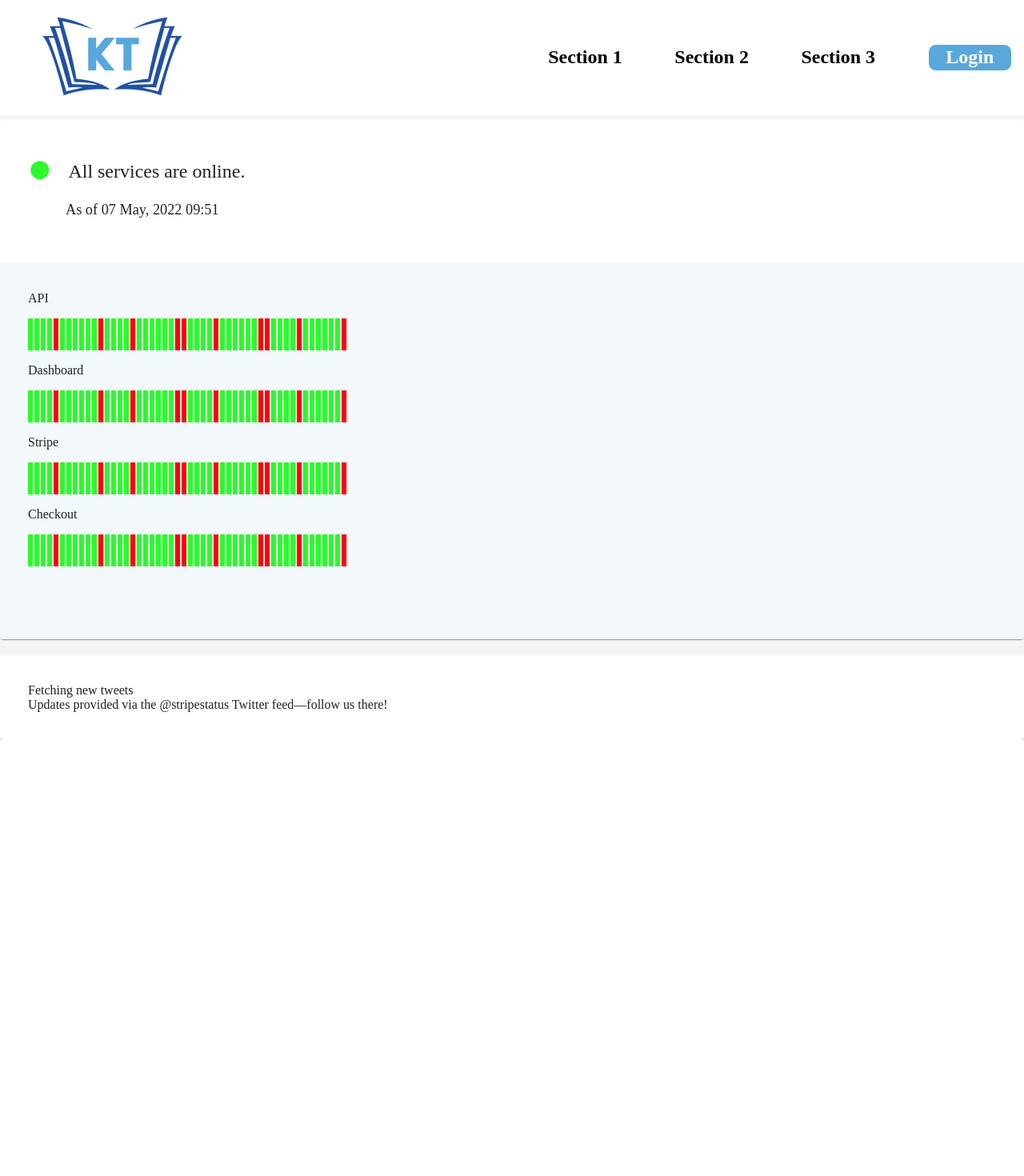
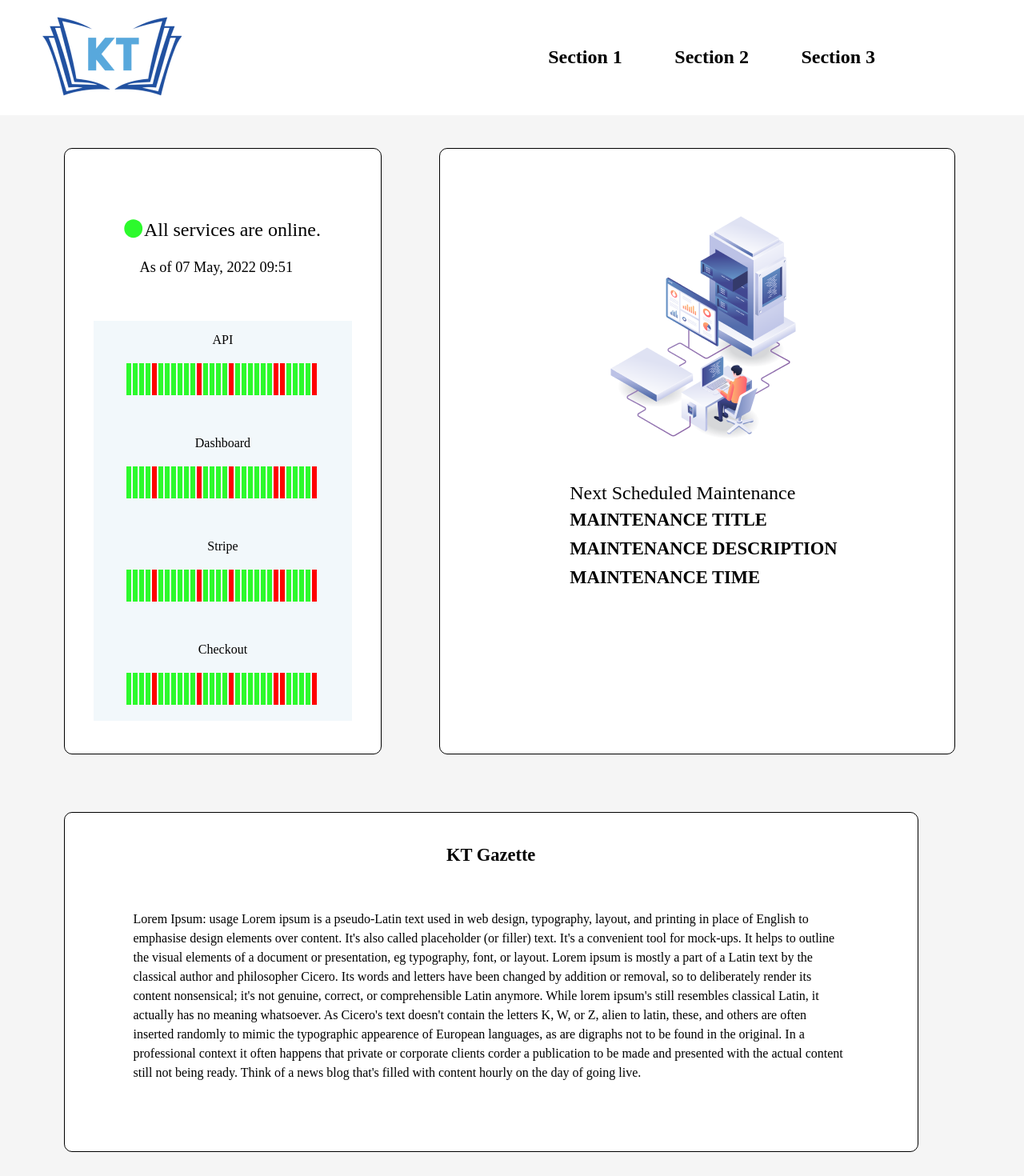
Before and after one commit to khanstutorial/nexus-kt, a React (Create React App) app: page / in a window 1280 px wide. Shown: the top 1470 px of the page at 80% size. Before the commit the page ends 925 px from the top, so only its background shows below. Built offline with nearby package versions, Linux system fonts and the light colour scheme.

Commit message:
dashboard redesigned

```diff
--- a/src/components/Header/Header.jsx
+++ b/src/components/Header/Header.jsx
@@ -1,4 +1,5 @@
 import React from 'react';
+import { useState } from 'react';
 import { Typography, Box } from '@mui/material';
 import { Grid } from '@mui/material';
 import { useTheme } from '@mui/material/styles';
@@ -11,7 +12,7 @@ import favicon from './../../assets/images/favicon.png';
 
 const Header = props => {
   const theme = useTheme();
-  console.log(SECTIONS);
+  const [isLoggedIn, setLoggedIn] = useState(false);
 
   return (
     <Grid
@@ -29,22 +30,17 @@ const Header = props => {
       </Grid>
       {SECTIONS.map(section => {
         return (
-          <Grid item xs={1.5} key={section.id} md={1.5}>
-            <CustomPopover label={section.name} options={section.options} />
+          <Grid item xs={1.5} md={1.5}>
+            <CustomPopover
+              key={section.id}
+              label={section.name}
+              options={section.options}
+            />
           </Grid>
         );
       })}
-
-      {/* <Grid item xs={1.5} md={1.5}>
-        <CustomPopover label={'Section 1'} options={['Option-1', 'Option-2']} />
-      </Grid> */}
-      {/* <Grid item xs={1.5} md={1.5}>
-        <CustomPopover label={'Section 2'} options={['Option-1', 'Option-2']} />
-      </Grid>
-      <Grid item xs={1.5} md={1.5}>
-        <CustomPopover label={'Section 3'} options={['Option-1', 'Option-2']} />
-      </Grid> */}
       <Grid item xs={1.5} md={1}>
+        {isLoggedIn ? (
           <Typography
             variant="h5"
             fontWeight="fontWeightBold"
@@ -59,6 +55,35 @@ const Header = props => {
           >
             Login
           </Typography>
+        ) : (
+          <>
+            {/* <img
+              src={favicon}
+              alt="Avatar"
+              style={{
+                border: '1px solid',
+                borderRadius: '50%',
+                paddingRight: '5px',
+              }}
+              /> */}
+            {/* <div
+              style={{
+                backgroundColor: '#c49393',
+                border: '1px solid',
+                borderRadius: '50%',
+                paddingRight: '5px',
+                width: '50px',
+                height: '50px',
+              }}
+              >
+                 <CustomPopover
+              key={''}
+              label={section.name}
+              options={section.options}
+            />
+            </div> */}
+          </>
+        )}
       </Grid>
     </Grid>
   );
--- a/src/components/Uptime-Graph-Bar/UptimeGraphBar.jsx
+++ b/src/components/Uptime-Graph-Bar/UptimeGraphBar.jsx
@@ -2,7 +2,7 @@ import React from 'react';
 
 const UptimeGraphBar = props => {
   return (
-    <>
+    <div>
       {props.value == 1 ? (
         <div
           style={{
@@ -22,7 +22,7 @@ const UptimeGraphBar = props => {
           }}
         ></div>
       )}
-    </>
+    </div>
   );
 };
 
--- /dev/null
+++ b/src/features/Custom-TextBox/CustomTextBox.jsx
@@ -0,0 +1,23 @@
+import React from 'react';
+import { Typography } from '@mui/material';
+
+const CustomTextBox = ({
+  content,
+  bgColor = 'white',
+  fontWeight = 'fontWeightRegular',
+  textAlign = 'left',
+}) => {
+  return (
+    <>
+      <Typography
+        fontWeight={fontWeight}
+        textAlign={textAlign}
+        sx={{ padding: '50px', backgroundColor: bgColor }}
+      >
+        {content}
+      </Typography>
+    </>
+  );
+};
+
+export default CustomTextBox;
--- a/src/features/CustomPopover/CustomPopover.jsx
+++ b/src/features/CustomPopover/CustomPopover.jsx
@@ -1,7 +1,7 @@
 import * as React from 'react';
 import { Popover, Typography, Button } from '@mui/material';
 
-const CustomPopover = ({ label, options }) => {
+const CustomPopover = ({ label, options, key }) => {
   const [anchorEl, setAnchorEl] = React.useState(null);
 
   const handleClick = event => {
@@ -19,6 +19,7 @@ const CustomPopover = ({ label, options }) => {
     <div>
       <Typography
         variant="h5"
+        key={key}
         fontWeight="fontWeightBold"
         aria-describedby={id}
         onClick={handleClick}
@@ -30,6 +31,7 @@ const CustomPopover = ({ label, options }) => {
       <Popover
         id={id}
         open={open}
+        key={key}
         anchorEl={anchorEl}
         onClose={handleClose}
         anchorOrigin={{
@@ -38,7 +40,6 @@ const CustomPopover = ({ label, options }) => {
         }}
       >
         <div
-          name="saqib"
           style={{
             backgroundColor: '#2151A1',
             opacity: '75%',
--- a/src/layout/layout.jsx
+++ b/src/layout/layout.jsx
@@ -17,13 +17,13 @@ const DefaultLayout = ({ children }) => {
           width: '100%',
           paddingTop: '5px',
           paddingBottom: '20px',
-          minHeight: '100px',
+          minHeight: 'fit-content',
           backgroundColor: '#F5F5F5',
         }}
       >
         {children}
       </Box>
-      <Footer />
+      {/* <Footer /> */}
     </Box>
   );
 };
--- /dev/null
+++ b/src/pages/About.jsx
@@ -0,0 +1,26 @@
+import React from 'react';
+import { Typography } from '@mui/material';
+import CustomTextBox from './../features/Custom-TextBox/CustomTextBox';
+
+const About = () => {
+  return (
+    <div style={{ paddingTop: '3%', paddingBottom: '3%' }}>
+      <Typography
+        variant="h3"
+        fontWeight="fontWeightBold"
+        component="h2"
+        sx={{ textAlign: 'center' }}
+      >
+        About Us
+      </Typography>
+      <CustomTextBox
+        bgColor="#F5F5F5"
+        fontWeight={'fontWeightMedium'}
+        textAlign={'center'}
+        content={`Lorem Ipsum is simply dummy text of the printing and typesetting industry. Lorem Ipsum has been the industry's standard dummy text ever since the 1500s, when an unknown printer took a galley of type and scrambled it to make a type specimen book. It has survived not only five centuries, but also the leap into electronic typesetting, remaining essentially unchanged. It was popularised in the 1960s with the release of Letraset sheets containing Lorem Ipsum passages, and more recently with desktop publishing software like Aldus PageMaker including versions of Lorem Ipsum.`}
+      />
+    </div>
+  );
+};
+
+export default About;
--- /dev/null
+++ b/src/pages/Dashboard.jsx
@@ -0,0 +1,80 @@
+import React from 'react';
+import { Box, Grid, Typography } from '@mui/material';
+import Status from './Status';
+import Artboard from './../assets/images/Artboard.png';
+import CustomTextBox from '../features/Custom-TextBox/CustomTextBox';
+
+const Dashboard = () => {
+  return (
+    <Grid container sx={{ paddingLeft: '44px', paddingRight: '44px' }}>
+      <Grid
+        item
+        xs={4}
+        sx={{
+          border: '1px solid',
+          borderRadius: '10px',
+          margin: '3%',
+          padding: '3%',
+          backgroundColor: 'white',
+        }}
+      >
+        <Status />
+      </Grid>
+      <Grid
+        container
+        spacing={2}
+        direction="column"
+        alignItems="center"
+        xs={6.5}
+        sx={{
+          border: '1px solid',
+          borderRadius: '10px',
+          margin: '3%',
+          padding: '3%',
+          backgroundColor: 'white',
+        }}
+      >
+        <Grid item>
+          <img
+            src={Artboard}
+            style={{ paddingTop: '15px', paddingBottom: '15px' }}
+          ></img>
+        </Grid>
+        <Grid item>
+          <Typography variant="h5" component="h2">
+            Next Scheduled Maintenance
+          </Typography>
+          <Typography variant="h6" component="h2">
+            MAINTENANCE TITLE
+          </Typography>
+          <Typography variant="h6" component="h2">
+            MAINTENANCE DESCRIPTION
+          </Typography>
+          <Typography variant="h6" component="h2">
+            MAINTENANCE TIME
+          </Typography>
+        </Grid>
+      </Grid>
+      <Grid
+        item
+        xs={10.75}
+        sx={{
+          border: '1px solid',
+          borderRadius: '10px',
+          margin: '3%',
+          padding: '3%',
+          backgroundColor: 'white',
+        }}
+      >
+        <Typography variant="h6" component="h2" sx={{ textAlign: 'center' }}>
+          KT Gazette
+        </Typography>
+        <CustomTextBox
+          content={`Lorem Ipsum: usage Lorem ipsum is a pseudo-Latin text used in web design, typography, layout, and printing in place of English to emphasise design elements over content. It's also called placeholder (or filler) text. It's a convenient tool for mock-ups. It helps to outline the visual elements of a document or presentation, eg typography, font, or layout. Lorem ipsum is mostly a part of a Latin text by the classical author and philosopher Cicero. Its words and letters have been changed by addition or removal, so to deliberately render its content nonsensical; it's not genuine, correct, or comprehensible Latin anymore. While lorem ipsum's still resembles classical Latin, it actually has no meaning whatsoever. As Cicero's text doesn't contain the letters K, W, or Z, alien to latin, these, and others are often inserted randomly to mimic the typographic appearence of European languages, as are digraphs not to be found in the original. In a professional context it often happens that private or corporate clients corder a publication to be made and presented with the actual content still not being ready. Think of a news blog that's filled with content hourly on the day of going live. `}
+        />
+      </Grid>
+    </Grid>
+  );
+};
+
+export default Dashboard;
--- a/src/pages/Status.jsx
+++ b/src/pages/Status.jsx
@@ -12,31 +12,25 @@ const Status = () => {
   let date = moment().utcOffset('-4').format('DD MMMM, YYYY hh:mm');
 
   const data = [
-        1, 1, 1, 1, 0, 1, 1, 1, 1, 1, 1, 0, 1, 1, 1, 1, 0, 1, 1, 1, 1, 1, 1, 0,
-        0, 1, 1, 1, 1, 0, 1, 1, 1, 1, 1, 1, 0, 0, 1, 1, 1, 1, 0, 1, 1, 1, 1, 1,
-        1, 0,
+    1, 1, 1, 1, 0, 1, 1, 1, 1, 1, 1, 0, 1, 1, 1, 1, 0, 1, 1, 1, 1, 1, 1, 0, 0,
+    1, 1, 1, 1, 0,
   ];
 
   return (
-        <Card sx={{ padding: '0px !important' }}>
-            <Box sx={{ minHeight: '155px', padding: '0 36px' }}>
+    <div style={{ paddingBottom: '5px' }}>
+      <Box sx={{ padding: '0 36px' }}>
         <Box sx={{ padding: '50px 0px' }}>
           <CircleIcon
             sx={{
               color: '#2cfa2c',
-                            paddingRight: '22px',
               float: 'left',
             }}
           />
-                    <Box sx={{ paddingLeft: '24px' }}>
+          <Box>
             <Typography variant="h5" component="h2">
               All services are online.
             </Typography>
-                        <Typography
-                            mt={2}
-                            sx={{ paddingLeft: '22px' }}
-                            variant="subtitle1"
-                        >
+            <Typography mt={2} sx={{ paddingLeft: '22px' }} variant="subtitle1">
               As of {date}
             </Typography>
           </Box>
@@ -46,25 +40,34 @@ const Status = () => {
         spacing={2}
         sx={{
           backgroundColor: '#f2f8fb',
-                    padding: '35px',
-                    minHeight: '400px',
         }}
       >
         {SERVICES.map(service => (
-                    <>
+          <div
+            style={{
+              textAlign: 'center',
+              paddingTop: '15px',
+              paddingBottom: '20px',
+            }}
+          >
             <span key={service}>{service.value}</span>
             <div
               key={service}
-                            sx={{ display: 'flex', flexDirection: 'row' }}
+              style={{
+                display: 'flex',
+                flexDirection: 'row',
+                justifyContent: 'center',
+                paddingTop: '20px',
+              }}
             >
               {data.map(number => (
                 <UptimeGraphBar value={number} />
               ))}
             </div>
-                    </>
+          </div>
         ))}
       </Stack>
-        </Card>
+    </div>
   );
 };
 
--- a/src/routes/AppRoutes.jsx
+++ b/src/routes/AppRoutes.jsx
@@ -3,8 +3,9 @@ import { Route, Routes } from 'react-router-dom';
 import Welcome from '../pages/Welcome';
 import Status from '../pages/Status';
 import Login from '../pages/Login';
-import Layout from '../layout/statusLayout';
 import Profile from '../pages/Profile';
+import Dashboard from '../pages/Dashboard';
+import About from '../pages/About';
 
 const AppRoutes = () => {
   return (
@@ -17,10 +18,11 @@ const AppRoutes = () => {
           </Layout>
         }
       /> */}
-      <Route path="/" element={<Status />} />
+      <Route path="/" element={<Dashboard />} />
       <Route path="/login" element={<Login />} />
       <Route path="/profile/:username" element={<Profile />} />
       <Route path="/welcome" element={<Welcome />} />
+      <Route path="/about" element={<About />} />
     </Routes>
   );
 };
--- a/src/theme/index.js
+++ b/src/theme/index.js
@@ -31,8 +31,8 @@ export const theme = responsiveFontSizes(
    fontFamily: 'Poppins',
    fontWeightLight: 300,
    fontWeightRegular: 400,
-   fontWeightMedium: 500,
-   fontWeightBold: 700,
+   fontWeightMedium: 600,
+   fontWeightBold: 900,
    //    rating: {
    //     color: colors.sepia,
    //     fontFamily: 'Poppins',
```
Also changed, not shown: src/pages/Profile.jsx (+5 -3 lines), src/pages/Welcome.jsx (+6 -6 lines), src/assets/images/Artboard.png (added). Lines whose indentation alone changed are shown as unchanged.
